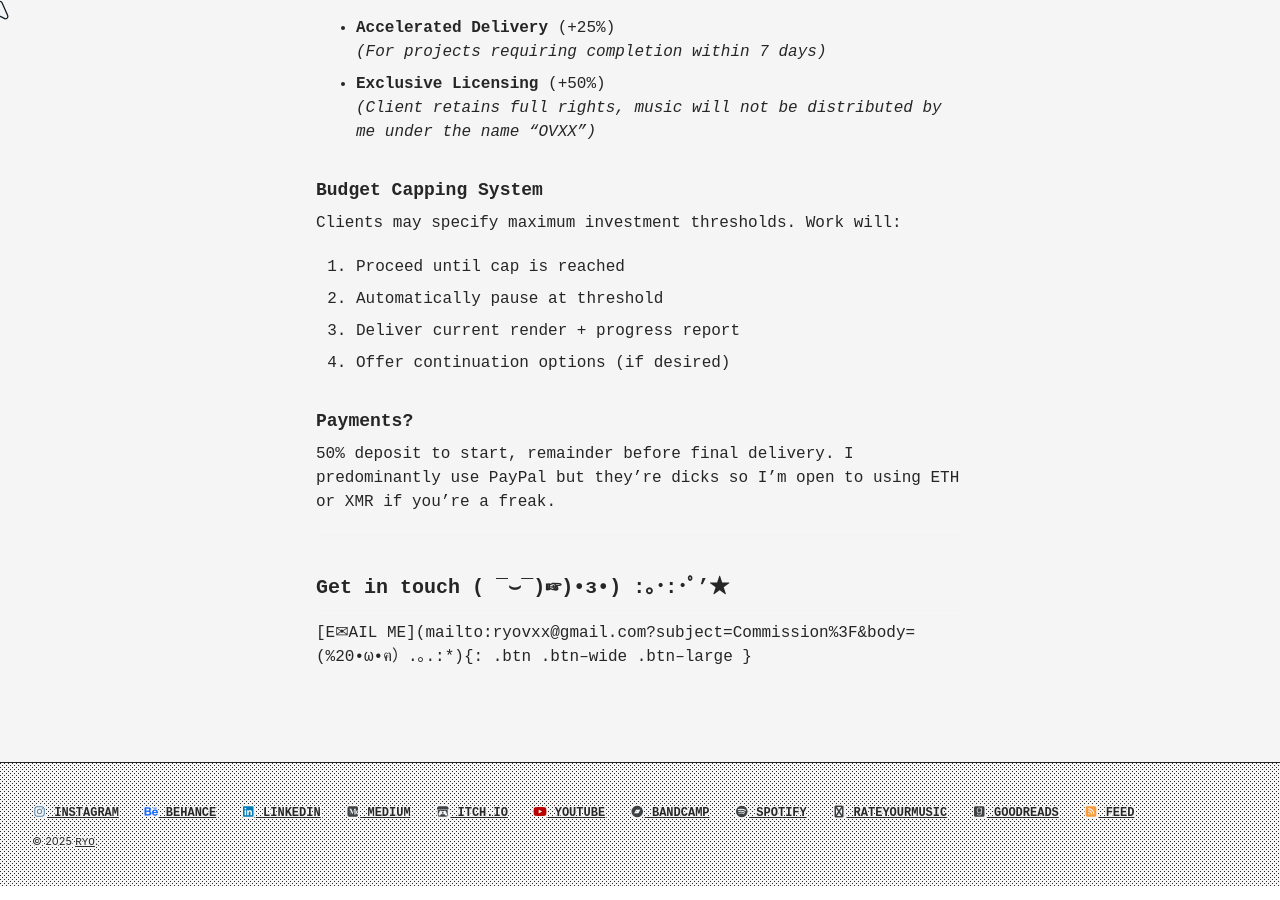
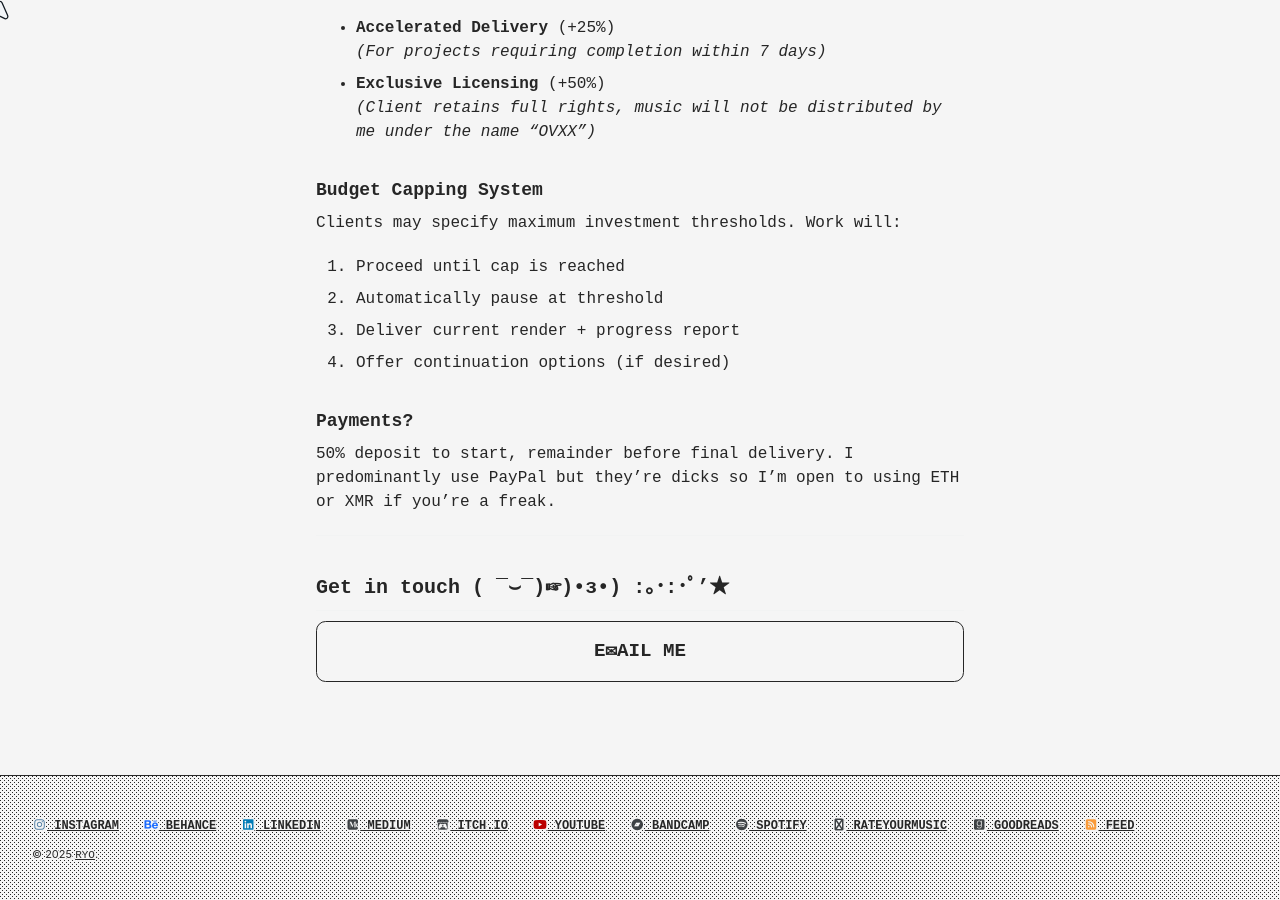
Before and after one commit to cryotato/cryotato.github.io, a Jekyll site: the page built from _pages/commissions.md, in a window 1280 px wide and 900 px high, scrolled down 3496 px. Built offline with Jekyll 4.4.1, drawn with Linux system fonts in a browser that asks for light colours; cached includes are drawn as plain includes.

Commit message:
Update commissions.md

```diff
--- a/_pages/commissions.md
+++ b/_pages/commissions.md
@@ -59,4 +59,4 @@ Clients may specify maximum investment thresholds. Work will:
 ***
 
 ## Get in touch ( ‾⌣‾)☞)•з•) :｡･:･ﾟ’★
-[E✉AIL ME](mailto:{{ site.email }}?subject=Commission%3F&body=(%20•ω•ฅ）.｡.:*){: .btn .btn--wide .btn--large }
+<a href="mailto:{{ site.email }}?subject=Commission%3F&body=(%20•ω•ฅ）.｡.:*" class="btn btn--wide btn--large">E✉AIL ME</a>
```
